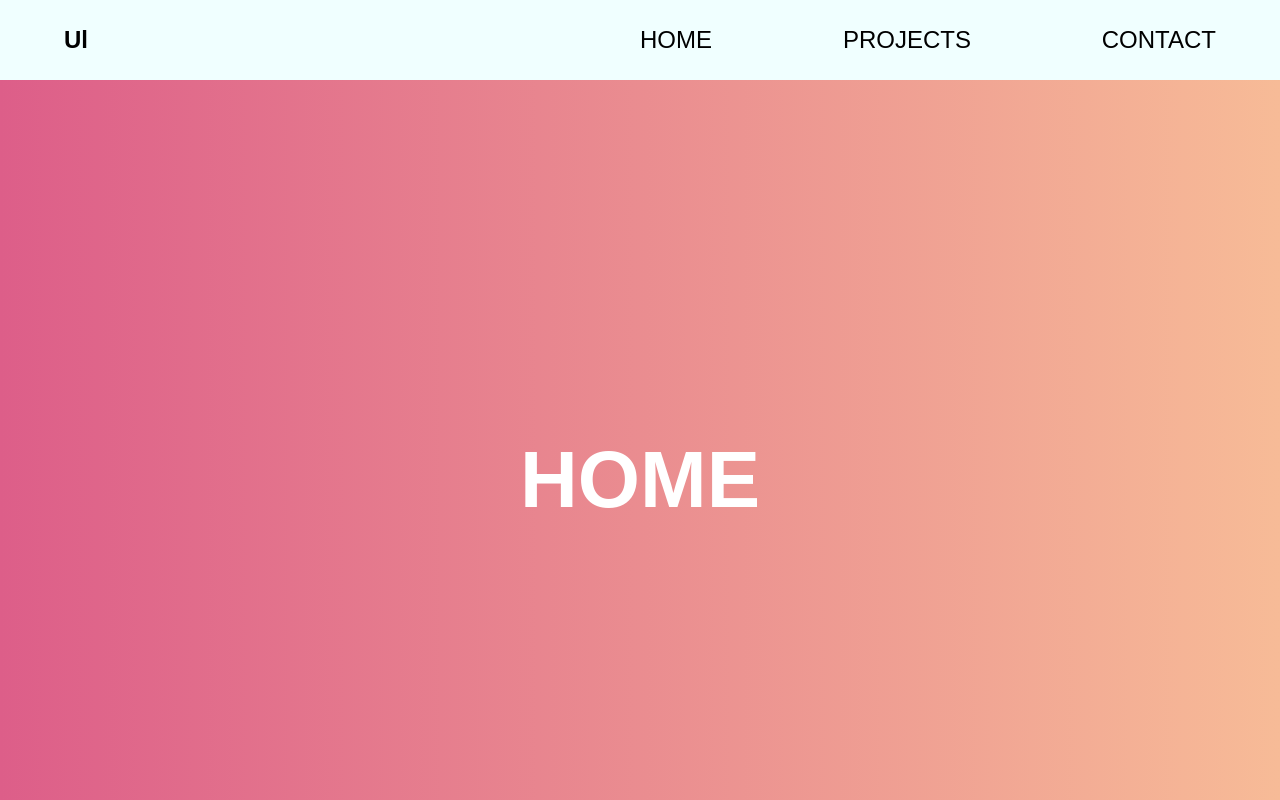
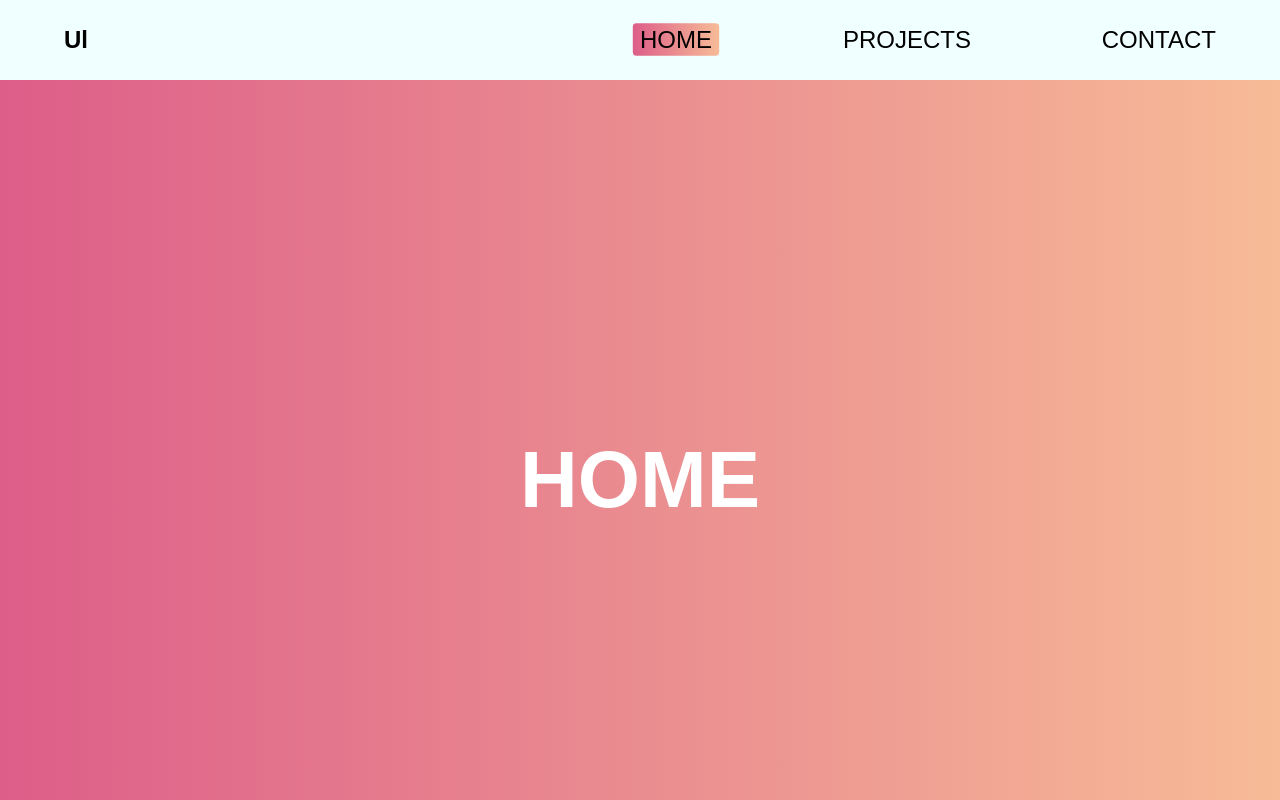
Before and after one commit to ulfat-dawood/UI-UX, a plain HTML site: page section_highlighted_nav/index.html in a window 1280 px wide. Shown: the top 800 px of the page. Drawn offline with Linux system fonts and the light colour scheme.

Commit message:
navigation animation done

```diff
--- a/section_highlighted_nav/app.js
+++ b/section_highlighted_nav/app.js
@@ -1,28 +1,52 @@
-// const sections= document.querySelector('section');
-// const bubble= document.querySelector('.bubble');
-// console.log("hi");
+const sections= document.querySelectorAll('section');
+const bubble= document.querySelector('.bubble');
 
+const gradients= [
+    'linear-gradient(to right, #dd5e89, #f7bb97)',
+    'linear-gradient(to right, #d9a7c7, #fffcdc)',
 
-// const gradients= [
-//     'linear-gradient(to right, #d9a7c7, #fffcdc)',
-//     'linear-gradient(to right, #dd5e89, #f7bb97)',
-//     'linear-gradient(to right, #2bc0e4, #eaecc6)'
+    'linear-gradient(to right, #2bc0e4, #eaecc6)'
 
-// ];
+];
 
-// const options= {
-//     threshold: 0.7
-// }
+const options= {
+    threshold: 0.7 //activate when the section is 70% in view
+}
 
-// let observer= new IntersectionObserver(navcheck, options);
+let observer= new IntersectionObserver(navcheck, options);
 
-// function navcheck(entries){
-//     entries.forEach(entry => {
-//         console.log(entry);
-//     })
+function navcheck(entries){
 
-// }
+    entries.forEach(entry => {
+        //each section is an entry
+        const className= entry.target.className;
+        //select the anchor with the matching data-page
+        const activeAchor= document.querySelector(`[data-page=${className}]`)
 
-// sections.forEach(section =>{
-//     observer.observe(section);
-// })
+        //get the data-index attribute of each section
+        const gradientIndex= entry.target.getAttribute('data-index');
+
+        //get the coordinates of each active anchor:
+        const coords= activeAchor.getBoundingClientRect();
+        const directions= {
+            height : coords.height,
+            width: coords.width,
+            top: coords.top,
+            left: coords.left
+        }
+        if(entry.isIntersecting){
+            bubble.style.setProperty('height', `${directions.height}px`);
+            bubble.style.setProperty('width', `${directions.width}px`);
+            bubble.style.setProperty('top', `${directions.top}px`);
+            bubble.style.setProperty('left', `${directions.left}px`);
+            bubble.style.background= gradients[gradientIndex];
+            bubble.style.opacity= 1;
+        }
+
+    })
+}
+
+sections.forEach(section =>{
+    observer.observe(section);
+    //each section is an entry now!
+})
--- a/section_highlighted_nav/index.html
+++ b/section_highlighted_nav/index.html
@@ -13,6 +13,7 @@
             <h1> Ul</h1>
 
             <ul>
+                <!--  a:data-page   ==   section:class  -->
                 <li><a data-page="home" href="#">HOME</a></li>
                 <li><a data-page="projects" href="#">PROJECTS</a></li>
                 <li><a data-page="contact" href="#">CONTACT</a></li>
@@ -34,5 +35,7 @@
             <h1>CONTACT</h1>
         </section>
     </main>
+    <script src="./app.js"></script>
+
 </body>
 </html>
--- a/section_highlighted_nav/style.css
+++ b/section_highlighted_nav/style.css
@@ -67,6 +67,8 @@ section h1{
 .bubble{
     position:absolute;
     z-index: -2;
-    background: linear-gradient(to right, #d9a7c7, #fffcdc);
-
+    transform: scale(1.2);
+    border-radius: 3px;
+    transition: all .5s ease;
+    opacity: 0;
 }
```
